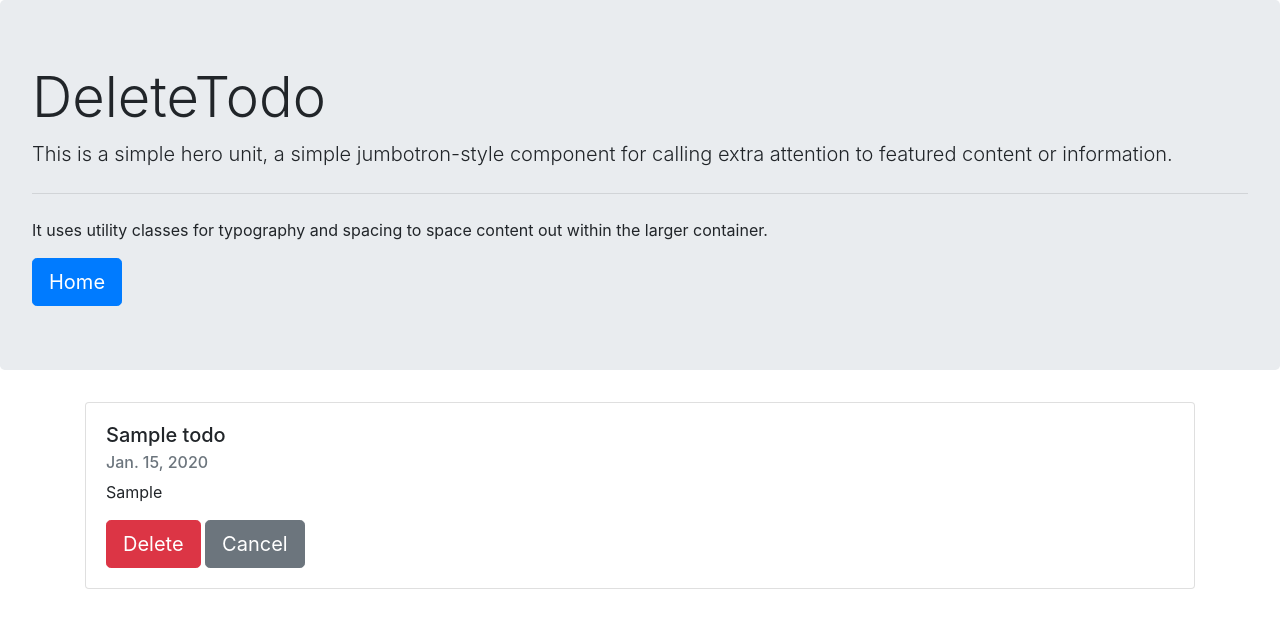
After one commit to a-onode/django_todo_app, a Django app: page /delete/1/ in a window 1280 px wide. The commit adds this page. Shown: the top 628 px of the page. Run offline with Django 3.2, Linux system fonts and the light colour scheme; tables that the repository leaves empty hold one stand-in row (values such as "Sample post"); some libraries are stand-ins or nearby versions.

Commit message:
削除機能を実装

```diff
--- /dev/null
+++ b/templates/delete.html
@@ -0,0 +1,29 @@
+{% extends 'base.html' %}
+
+{% block header %}
+<div class="jumbotron">
+    <h1 class="display-4">DeleteTodo</h1>
+    <p class="lead">This is a simple hero unit, a simple jumbotron-style component for calling extra attention to
+        featured content or information.</p>
+    <hr class="my-4">
+    <p>It uses utility classes for typography and spacing to space content out within the larger container.</p>
+    <a class="btn btn-primary btn-lg" href="{% url 'index' %}" role="button">Home</a>
+</div>
+{% endblock %}
+
+{% block content %}
+<div class="container">
+    <form method="POST">
+        {% csrf_token %}
+        <div class="card">
+            <div class="card-body">
+              <h5 class="card-title">{{ object.title }}</h5>
+              <h6 class="card-subtitle mb-2 text-muted">{{ object.due_at }}</h6>
+              <p class="card-text">{{ object.memo }}</p>
+              <button type="submit" class="btn btn-danger btn-lg">Delete</button>
+              <button type="button" class="btn btn-secondary btn-lg" onclick="location.href='{% url 'index' %}'">Cancel</button>
+            </div>
+          </div>
+    </form>
+</div>
+{% endblock %}
--- a/templates/index.html
+++ b/templates/index.html
@@ -20,7 +20,7 @@
             <h6 class="card-subtitle mb-2 text-muted">{{ todo.due_at }}</h6>
             <p class="card-text">{{ todo.memo }}</p>
             <a href="#" class="card-link">Done</a>
-            <a href="#" class="card-link">Delete</a>
+            <a href="{% url 'delete' todo.pk %}" class="card-link">Delete</a>
         </div>
     </div>
     {% endfor %}
--- a/todo/urls.py
+++ b/todo/urls.py
@@ -1,8 +1,9 @@
 from django.urls import path
 
-from .views import IndexView, CreateView
+from .views import IndexTodo, CreateTodo, DeleteTodo
 
 urlpatterns = [
-    path('index/', IndexView.as_view(), name='index'),
-    path('create/', CreateView.as_view(), name='create'),
+    path('index/', IndexTodo.as_view(), name='index'),
+    path('create/', CreateTodo.as_view(), name='create'),
+    path('delete/<int:pk>/', DeleteTodo.as_view(), name='delete'),
 ]
--- a/todo/views.py
+++ b/todo/views.py
@@ -1,17 +1,23 @@
-from django.views.generic import ListView, CreateView
+from django.views.generic import ListView, CreateView, DeleteView
 from django.urls import reverse_lazy
 
 from .models import Todo
 
 
 # Create your views here.
-class IndexView(ListView):
+class IndexTodo(ListView):
     template_name = 'index.html'
     model = Todo
 
 
-class CreateView(CreateView):
+class CreateTodo(CreateView):
     template_name = 'create.html'
     model = Todo
     fields = ('title', 'memo', 'due_at')
     success_url = reverse_lazy('index')
+
+
+class DeleteTodo(DeleteView):
+    template_name = 'delete.html'
+    model = Todo
+    success_url = reverse_lazy('index')
```
